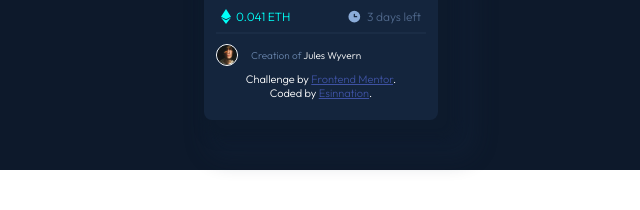
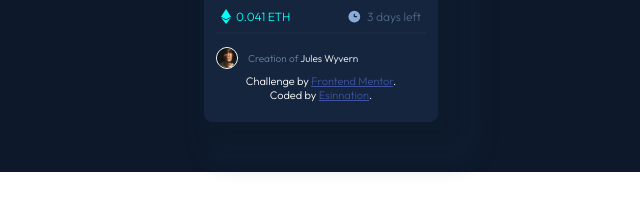
Before and after one commit to Esinnation/nft-preview-card, a plain HTML site: page index.html in a window 1280 px wide. Shown: the part 382-592 px from the top of the page, 319-959 px from the left. Drawn offline with Linux system fonts and the light colour scheme.

Commit message:
adjust css for avatar container

```diff
--- a/index.html
+++ b/index.html
@@ -19,7 +19,9 @@
 <body>
   <div class="background">
     <div class="container">
-      <div class="image-container"><img src="images/image-equilibrium.jpg " class="main-image"></div>
+      <div class="image-container">
+        <img src="images/image-equilibrium.jpg " class="main-image">
+      </div>
       <div class="text-container">
         <p class="text__name"> Equilibrium #3429</p>
         <p class="text__about">Our Equilibrium collection promotes balance and calm.</p>
@@ -32,10 +34,7 @@
         <hr>
         <div class="avatar-container">
           <img src="images/image-avatar.png" class="avatar">
-          <p class="creator">
-            <span class="creator-1">Creation of</span>
-            <span class="creator-2"> Jules Wyvern</span>
-          </p>
+            <span class="creator-1">Creation of <span class="creator-2"> Jules Wyvern</span></span>
         </div>
         <div class="attribution">
           Challenge by <a href="https://www.frontendmentor.io?ref=challenge" target="_blank">Frontend Mentor</a>.<br>
--- a/style.css
+++ b/style.css
@@ -2,9 +2,9 @@ body, .background, .container,.image-container,.clock-container{
     display: flex;
     justify-content: center;
 }
-.eth-container, .eth,.avatar{
+/* .eth-container, .eth,.avatar{
     float: left;
-}
+} */
 .background{
     background-color: hsl(217, 54%, 11%);
     width: 1000px;
@@ -64,9 +64,13 @@ body, .background, .container,.image-container,.clock-container{
     padding:0px 5px;
 }
 
-.creator{
+.avatar-container{
+    display: flex;
+    align-items: center;
     font-size: 10px;
-    padding: 5px 0px 0px 35px;
+    padding: 5px 0px;
+    gap: 10px;
+
 }
 .creator-1{
     color: hsl(215, 51%, 70%, 70%);
```
Lines whose indentation alone changed are shown as unchanged.
